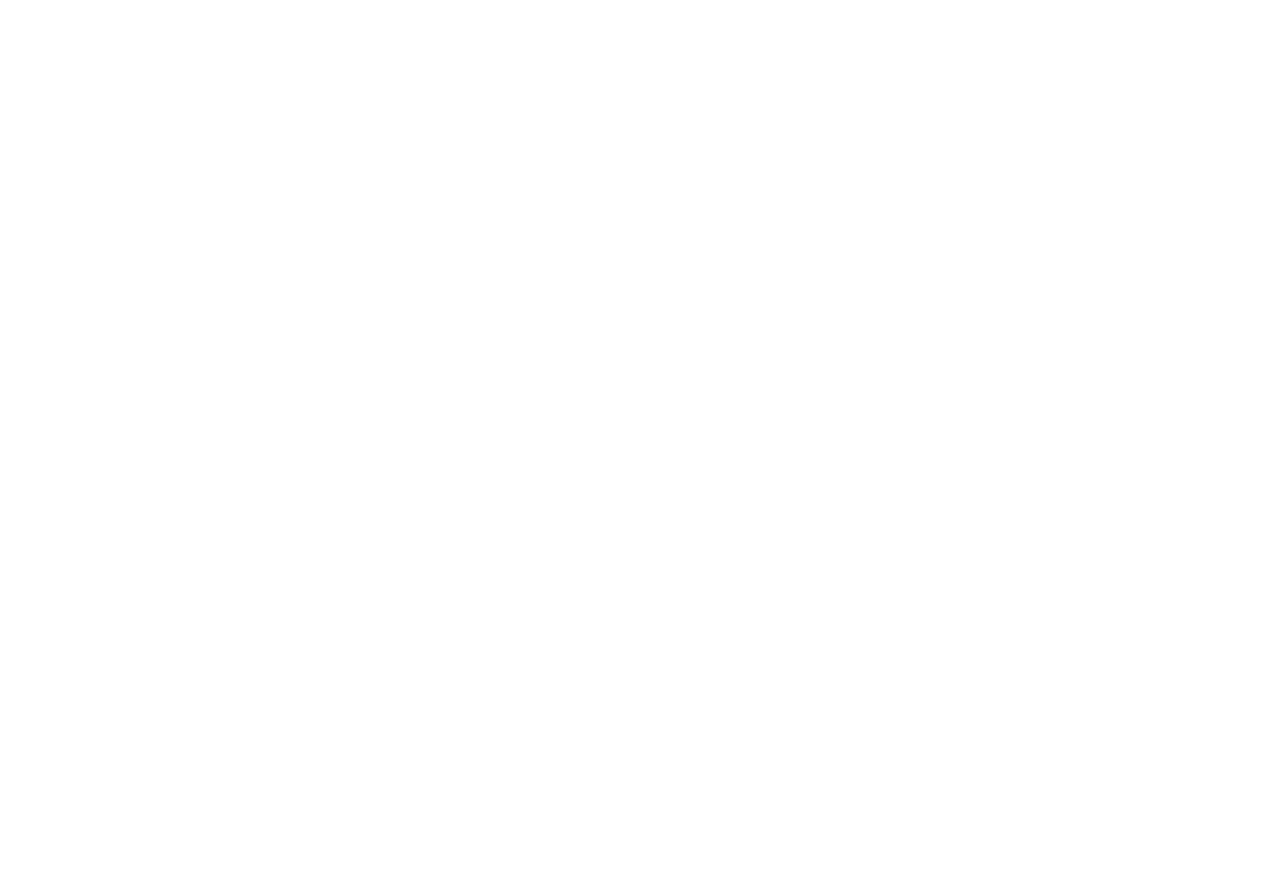
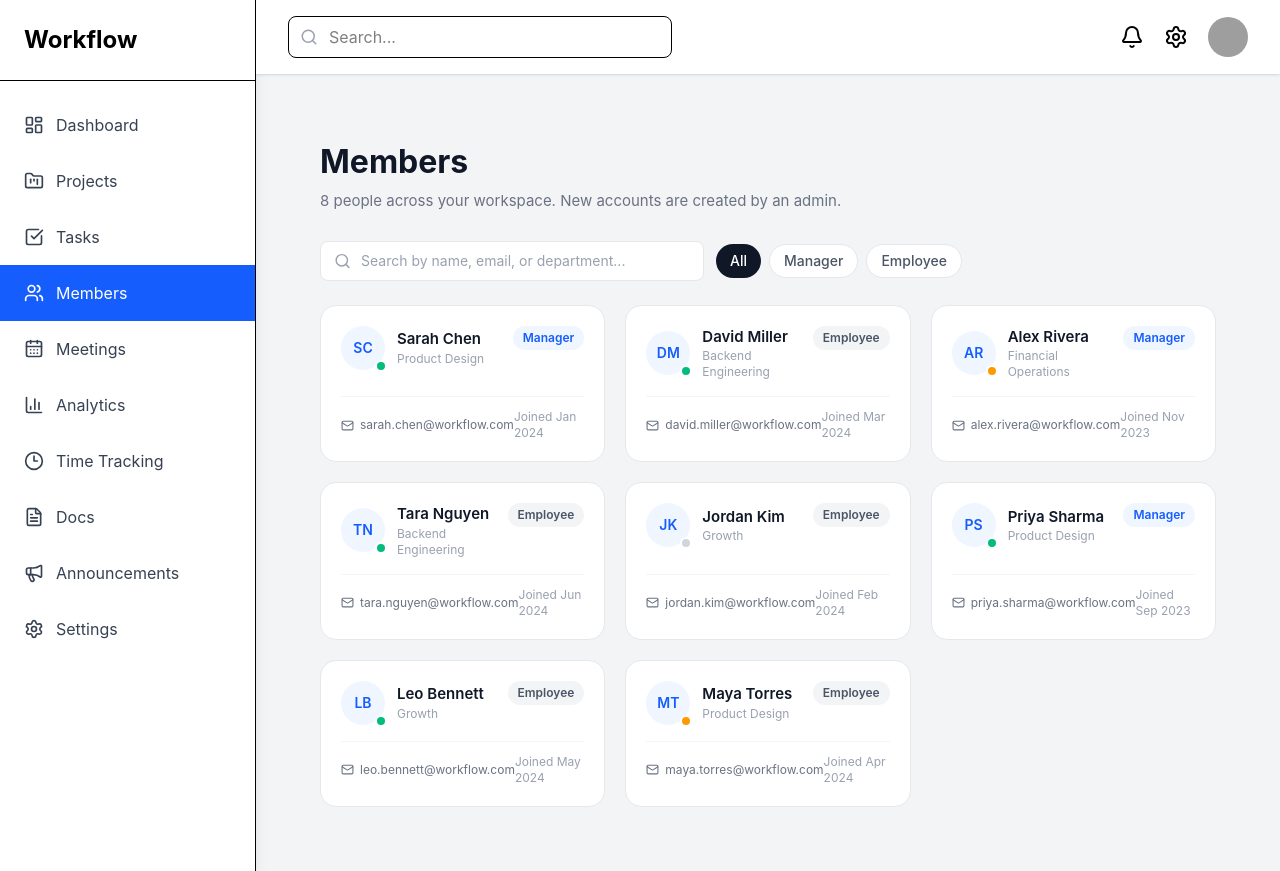
Before and after one commit to Rhishav19/Workflow_frontend, a React (Vite) app: page /members in a window 1280 px wide. Before the commit this address had no page. Before the commit the page ends 800 px from the top, so only its background shows below. Built offline with nearby package versions, Linux system fonts and the light colour scheme; grey boxes are pictures that could not be loaded.

Commit message:
Add Members module with search, role filter, add, and edit

```diff
--- a/src/App.jsx
+++ b/src/App.jsx
@@ -3,6 +3,7 @@
 import Dashboard from "./pages/Dashboard";
 import Projects from "./pages/Projects";
 import Tasks from "./pages/Tasks";
+import Members from "./pages/Members";
 
 function App() {
   return (
@@ -11,6 +12,7 @@
         <Route index element={<Dashboard />} />
         <Route path="projects" element={<Projects />} />
         <Route path="tasks" element={<Tasks />} />
+        <Route path="members" element={<Members />} />
       </Route>
     </Routes>
   );
--- /dev/null
+++ b/src/components/members/MemberCard.jsx
@@ -0,0 +1,41 @@
+import { Mail } from "lucide-react";
+import { ROLE_STYLES, STATUS_STYLES } from "../../data/members";
+
+export default function MemberCard({ member }) {
+  return (
+    <div className="flex flex-col rounded-2xl border border-gray-200 bg-white p-5 transition-colors hover:border-blue-300">
+      <div className="mb-4 flex items-start justify-between">
+        <div className="flex items-center gap-3">
+          <div className="relative">
+            <div className="flex h-11 w-11 items-center justify-center rounded-full bg-blue-50 text-sm font-semibold text-blue-600">
+              {member.initials}
+            </div>
+            <span
+              className={`absolute -bottom-0.5 -right-0.5 h-3 w-3 rounded-full border-2 border-white ${STATUS_STYLES[member.status]}`}
+            />
+          </div>
+          <div>
+            <p className="text-[15px] font-semibold text-gray-900">
+              {member.name}
+            </p>
+            <p className="text-xs text-gray-400">{member.department}</p>
+          </div>
+        </div>
+
+        <span
+          className={`shrink-0 rounded-full px-2.5 py-1 text-xs font-semibold ${ROLE_STYLES[member.role]}`}
+        >
+          {member.role}
+        </span>
+      </div>
+
+      <div className="mt-auto flex items-center justify-between border-t border-gray-100 pt-3">
+        <div className="flex items-center gap-1.5 text-xs text-gray-500">
+          <Mail size={13} />
+          {member.email}
+        </div>
+        <span className="text-xs text-gray-400">Joined {member.joinedDate}</span>
+      </div>
+    </div>
+  );
+}
--- /dev/null
+++ b/src/components/members/MembersGrid.jsx
@@ -0,0 +1,24 @@
+import MemberCard from "./MemberCard";
+
+export default function MembersGrid({ members }) {
+  if (members.length === 0) {
+    return (
+      <div className="rounded-2xl border border-dashed border-gray-200 bg-white/60 px-6 py-16 text-center">
+        <p className="text-[15px] font-medium text-gray-600">
+          No members match your search.
+        </p>
+        <p className="mt-1 text-sm text-gray-400">
+          Try a different keyword or filter.
+        </p>
+      </div>
+    );
+  }
+
+  return (
+    <div className="grid grid-cols-1 gap-5 sm:grid-cols-2 xl:grid-cols-3">
+      {members.map((member) => (
+        <MemberCard key={member.id} member={member} />
+      ))}
+    </div>
+  );
+}
--- /dev/null
+++ b/src/components/members/MembersHeader.jsx
@@ -0,0 +1,11 @@
+export default function MembersHeader({ total }) {
+  return (
+    <div className="mb-7">
+      <h1 className="text-[32px] font-bold text-gray-900">Members</h1>
+      <p className="mt-1 text-[15px] text-gray-500">
+        {total} {total === 1 ? "person" : "people"} across your workspace.
+        New accounts are created by an admin.
+      </p>
+    </div>
+  );
+}
--- /dev/null
+++ b/src/components/members/MembersToolbar.jsx
@@ -0,0 +1,46 @@
+import { Search } from "lucide-react";
+import { roleFilters } from "../../data/members";
+
+export default function MembersToolbar({
+  query,
+  onQueryChange,
+  activeFilter,
+  onFilterChange,
+}) {
+  return (
+    <div className="mb-6 flex flex-wrap items-center gap-3">
+      <div className="relative flex-1 min-w-[220px] max-w-sm">
+        <Search
+          size={17}
+          className="pointer-events-none absolute left-3.5 top-1/2 -translate-y-1/2 text-gray-400"
+        />
+        <input
+          type="text"
+          value={query}
+          onChange={(e) => onQueryChange(e.target.value)}
+          placeholder="Search by name, email, or department..."
+          className="h-10 w-full rounded-lg border border-gray-200 bg-white pl-10 pr-3 text-sm text-gray-900 placeholder:text-gray-400 focus:border-blue-500 focus:outline-none"
+        />
+      </div>
+
+      <div className="flex flex-wrap gap-2">
+        {roleFilters.map((filter) => {
+          const active = filter === activeFilter;
+          return (
+            <button
+              key={filter}
+              onClick={() => onFilterChange(filter)}
+              className={`rounded-full px-3.5 py-1.5 text-sm font-medium transition-colors ${
+                active
+                  ? "bg-gray-900 text-white"
+                  : "border border-gray-200 bg-white text-gray-600 hover:bg-gray-50"
+              }`}
+            >
+              {filter}
+            </button>
+          );
+        })}
+      </div>
+    </div>
+  );
+}
--- /dev/null
+++ b/src/data/members.js
@@ -0,0 +1,95 @@
+export const roleFilters = ["All", "Manager", "Employee"];
+
+export const ROLE_STYLES = {
+  Manager: "bg-blue-50 text-blue-600",
+  Employee: "bg-gray-100 text-gray-600",
+};
+
+export const STATUS_STYLES = {
+  Active: "bg-emerald-500",
+  Away: "bg-amber-500",
+  Offline: "bg-gray-300",
+};
+
+export const members = [
+  {
+    id: "mem-1",
+    name: "Sarah Chen",
+    initials: "SC",
+    role: "Manager",
+    department: "Product Design",
+    email: "sarah.chen@workflow.com",
+    status: "Active",
+    joinedDate: "Jan 2024",
+  },
+  {
+    id: "mem-2",
+    name: "David Miller",
+    initials: "DM",
+    role: "Employee",
+    department: "Backend Engineering",
+    email: "david.miller@workflow.com",
+    status: "Active",
+    joinedDate: "Mar 2024",
+  },
+  {
+    id: "mem-3",
+    name: "Alex Rivera",
+    initials: "AR",
+    role: "Manager",
+    department: "Financial Operations",
+    email: "alex.rivera@workflow.com",
+    status: "Away",
+    joinedDate: "Nov 2023",
+  },
+  {
+    id: "mem-4",
+    name: "Tara Nguyen",
+    initials: "TN",
+    role: "Employee",
+    department: "Backend Engineering",
+    email: "tara.nguyen@workflow.com",
+    status: "Active",
+    joinedDate: "Jun 2024",
+  },
+  {
+    id: "mem-5",
+    name: "Jordan Kim",
+    initials: "JK",
+    role: "Employee",
+    department: "Growth",
+    email: "jordan.kim@workflow.com",
+    status: "Offline",
+    joinedDate: "Feb 2024",
+  },
+  {
+    id: "mem-6",
+    name: "Priya Sharma",
+    initials: "PS",
+    role: "Manager",
+    department: "Product Design",
+    email: "priya.sharma@workflow.com",
+    status: "Active",
+    joinedDate: "Sep 2023",
+  },
+  {
+    id: "mem-7",
+    name: "Leo Bennett",
+    initials: "LB",
+    role: "Employee",
+    department: "Growth",
+    email: "leo.bennett@workflow.com",
+    status: "Active",
+    joinedDate: "May 2024",
+  },
+  {
+    id: "mem-8",
+    name: "Maya Torres",
+    initials: "MT",
+    role: "Employee",
+    department: "Product Design",
+    email: "maya.torres@workflow.com",
+    status: "Away",
+    joinedDate: "Apr 2024",
+  },
+];
--- /dev/null
+++ b/src/pages/Members.jsx
@@ -0,0 +1,36 @@
+import { useMemo, useState } from "react";
+import MembersHeader from "../components/members/MembersHeader";
+import MembersToolbar from "../components/members/MembersToolbar";
+import MembersGrid from "../components/members/MembersGrid";
+import { members } from "../data/members";
+
+export default function Members() {
+  const [query, setQuery] = useState("");
+  const [filter, setFilter] = useState("All");
+
+  const filtered = useMemo(() => {
+    return members.filter((member) => {
+      const matchesFilter = filter === "All" || member.role === filter;
+      const q = query.trim().toLowerCase();
+      const matchesQuery =
+        q === "" ||
+        member.name.toLowerCase().includes(q) ||
+        member.email.toLowerCase().includes(q) ||
+        member.department.toLowerCase().includes(q);
+      return matchesFilter && matchesQuery;
+    });
+  }, [query, filter]);
+
+  return (
+    <div className="px-8 py-8">
+      <MembersHeader total={filtered.length} />
+      <MembersToolbar
+        query={query}
+        onQueryChange={setQuery}
+        activeFilter={filter}
+        onFilterChange={setFilter}
+      />
+      <MembersGrid members={filtered} />
+    </div>
+  );
+}
```
